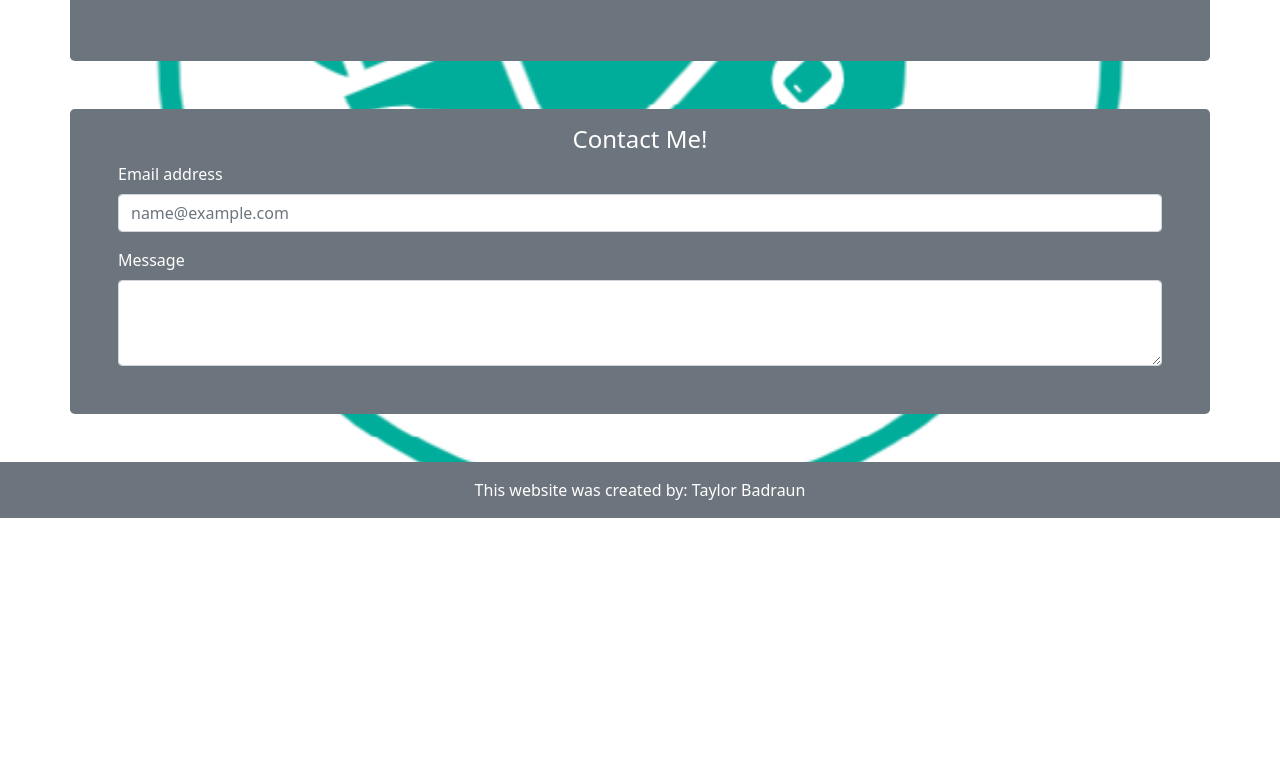
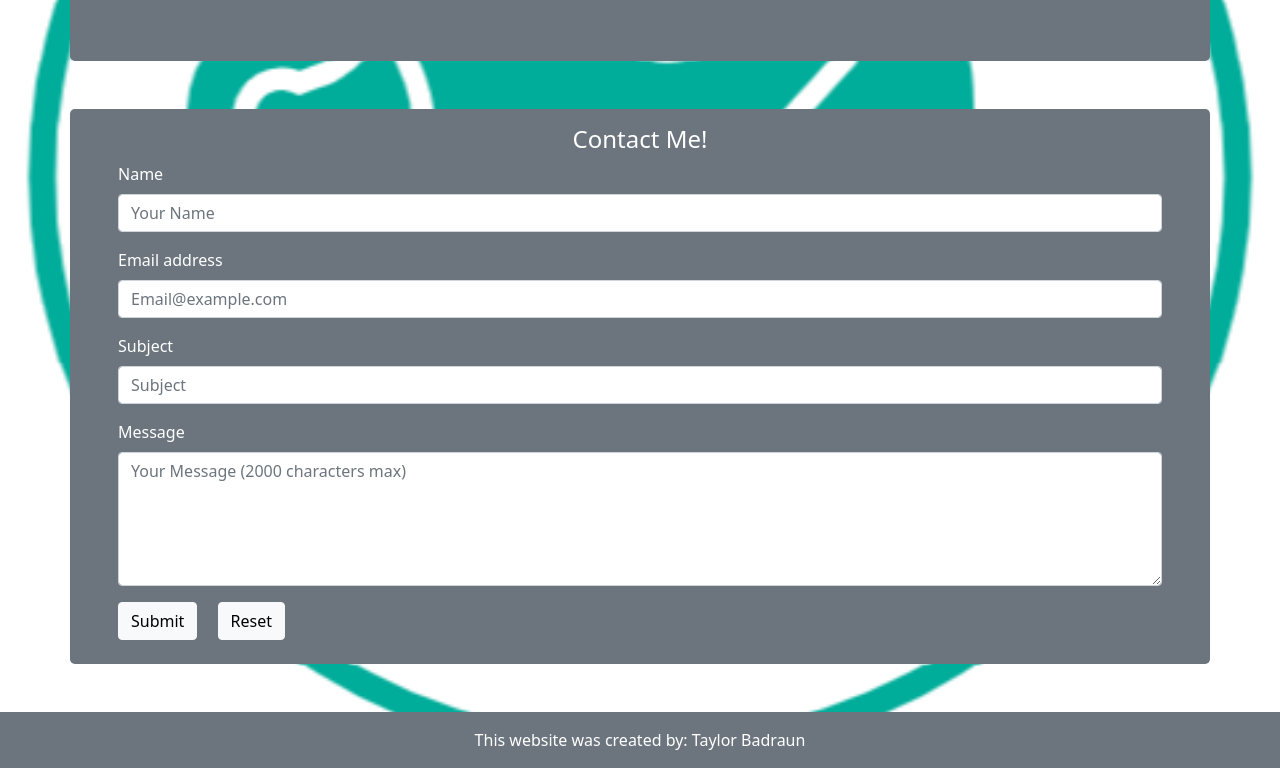
Before and after one commit to taylorbadraun/type-one-and-pregnancy, a plain HTML site: page public_html/index.html in a window 1280 px wide. Shown: the part 467-1235 px from the top of the page. Before the commit the page ends 985 px from the top, so only its background shows below. Drawn offline with nearby package versions, Linux system fonts and the light colour scheme; some packages are replaced by stand-ins of ours; a script that the page names is missing.

Commit message:
added script.js and modified html form

```diff
--- a/public_html/index.html
+++ b/public_html/index.html
@@ -42,15 +42,30 @@
         </div>
         <!--Contact Me Section-->
         <div class="container bg-secondary rounded-3 text-white mb-5 px-5">
+            <form action="./apis" id="contact" method="post" novalidate>
                 <h4 class="text-center pt-3">Contact Me!</h4>
                 <div class="mb-3">
+                    <label for="name" class="form-label">Name</label>
+                    <input type="email" class="form-control" id="name" name="name" placeholder="Your Name">
+                </div>
+                <div class="mb-3">
                     <label for="emailInput" class="form-label">Email address</label>
-                <input type="email" class="form-control" id="emailInput" placeholder="name@example.com">
+                    <input type="email" class="form-control" id="emailInput" name="emailInput" placeholder="Email@example.com">
                 </div>
-            <div class="mb-3 pb-5">
+                <div class="mb-3">
+                    <label for="subject" class="form-label">Subject</label>
+                    <input type="email" class="form-control" id="subject" name="subject" placeholder="Subject">
+                </div>
+                <div class="mb-3">
                     <label for="messageInput" class="form-label">Message</label>
-                <textarea class="form-control" id="messageInput" rows="3"></textarea>
+                    <textarea class="form-control" id="messageInput" name="messageInput" maxlength="2000" placeholder="Your Message (2000 characters max)" required rows="5"></textarea>
                 </div>
+                <button class="btn btn-light mb-4" type="submit">Submit</button>
+                <button class="btn btn-light mb-4 mx-3" type="reset">Reset</button>
+            </form>
+
+            <div id="output-area"></div>
+
         </div>
         <!--"Created by" Footer-->
         <div class="bg-secondary p-3 text-white text-center">
@@ -829,7 +844,14 @@
         </div>
     </section>
 </div>
-
-<script src="https://cdn.jsdelivr.net/npm/bootstrap@5.1.3/dist/js/bootstrap.bundle.min.js" integrity="sha384-ka7Sk0Gln4gmtz2MlQnikT1wXgYsOg+OMhuP+IlRH9sENBO0LRn5q+8nbTov4+1p" crossorigin="anonymous"></script>
+<!--bootstrap and popper-->
+<script src="https://cdn.jsdelivr.net/npm/@popperjs/core@2.10.2/dist/umd/popper.min.js" integrity="sha384-7+zCNj/IqJ95wo16oMtfsKbZ9ccEh31eOz1HGyDuCQ6wgnyJNSYdrPa03rtR1zdB" crossorigin="anonymous"></script>
+<script src="https://cdn.jsdelivr.net/npm/bootstrap@5.1.3/dist/js/bootstrap.min.js" integrity="sha384-QJHtvGhmr9XOIpI6YVutG+2QOK9T+ZnN4kzFN1RtK3zEFEIsxhlmWl5/YESvpZ13" crossorigin="anonymous"></script>
+<!--jquery-->
+<script src="https://cdnjs.cloudflare.com/ajax/libs/jquery/3.6.0/jquery.min.js" integrity="sha512-894YE6QWD5I59HgZOGReFYm4dnWc1Qt5NtvYSaNcOP+u1T9qYdvdihz0PPSiiqn/+/3e7Jo4EaG7TubfWGUrMQ==" crossorigin="anonymous" referrerpolicy="no-referrer"></script>
+<script src="https://cdnjs.cloudflare.com/ajax/libs/jquery.form/4.3.0/jquery.form.min.js" integrity="sha512-YUkaLm+KJ5lQXDBdqBqk7EVhJAdxRnVdT2vtCzwPHSweCzyMgYV/tgGF4/dCyqtCC2eCphz0lRQgatGVdfR0ww==" crossorigin="anonymous" referrerpolicy="no-referrer"></script>
+<script src="https://cdnjs.cloudflare.com/ajax/libs/jquery-validate/1.19.3/jquery.validate.min.js" integrity="sha512-37T7leoNS06R80c8Ulq7cdCDU5MNQBwlYoy1TX/WUsLFC2eYNqtKlV0QjH7r8JpG/S0GUMZwebnVFLPd6SU5yg==" crossorigin="anonymous" referrerpolicy="no-referrer"></script>
+<script src="https://cdnjs.cloudflare.com/ajax/libs/jquery-validate/1.19.3/additional-methods.min.js" integrity="sha512-XZEy8UQ9rngkxQVugAdOuBRDmJ5N4vCuNXCh8KlniZgDKTvf7zl75QBtaVG1lEhMFe2a2DuA22nZYY+qsI2/xA==" crossorigin="anonymous" referrerpolicy="no-referrer"></script>
+<script src="js/script.js"></script>
 </body>
 </html>
--- /dev/null
+++ b/public_html/js/script.js
@@ -0,0 +1,35 @@
+$(document).ready(function (){
+    $('#contact').validate({
+        debug: true,
+        errorClass: 'alert alert-danger',
+        ErrorLabelContainer: '#output-area',
+        errorElement: 'div',
+        //rules
+        rules: {
+            name: {
+                required: true
+            },
+            emailInput: {
+                email: true,
+                required: true
+            },
+            messageInput: {
+                required: true,
+                maxlength: 2000
+            }
+        },
+        messages: {
+            name: {
+                required: 'Name is required.'
+            },
+            emailInput: {
+                email: 'Please provide a valid email.',
+                required: 'Email is required.'
+            },
+            messageInput: {
+                required: 'A message is required.',
+                maxlength: 'Message is too long.'
+            }
+        }
+    })
+})
```
Lines whose indentation alone changed are shown as unchanged.
